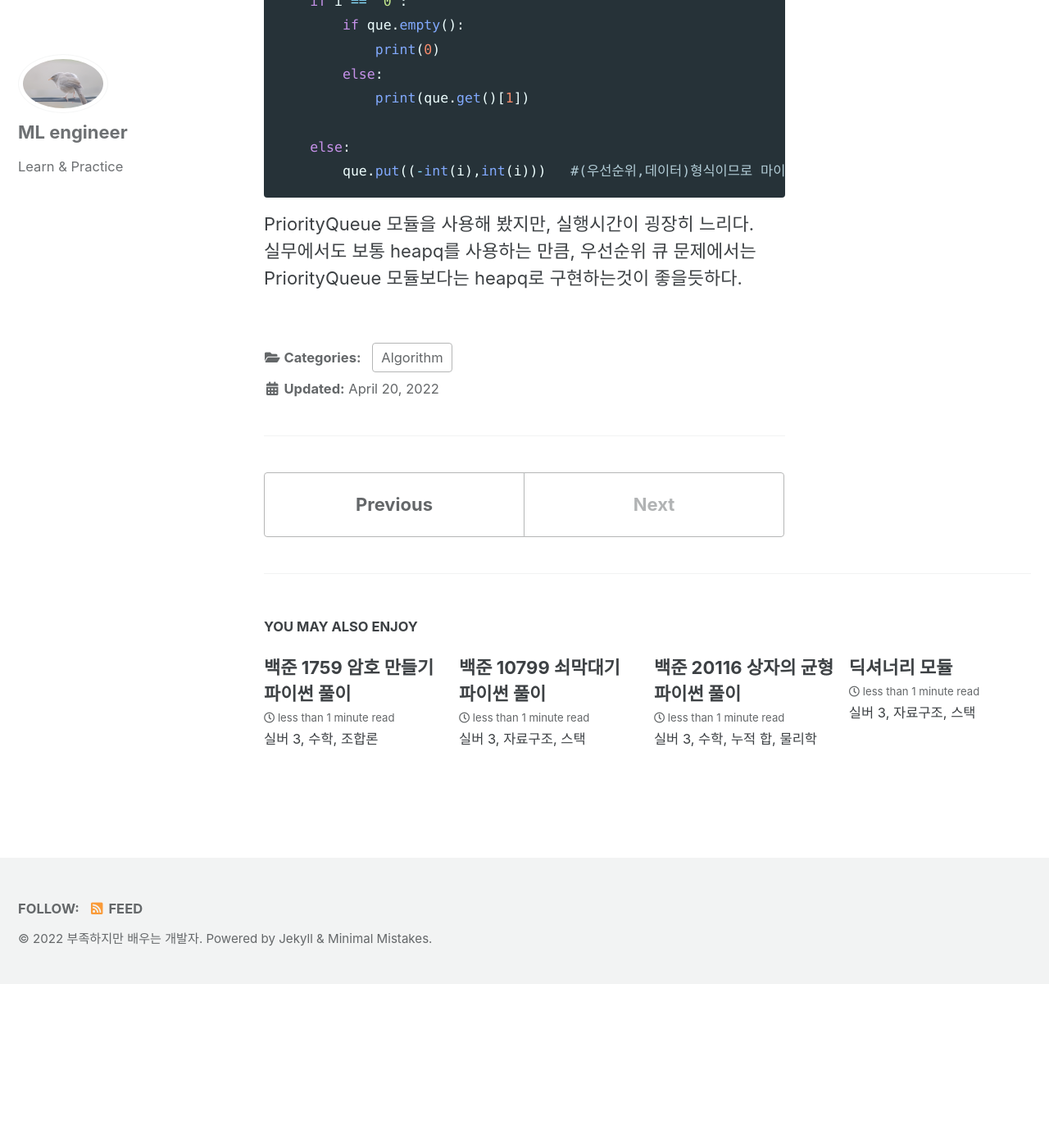
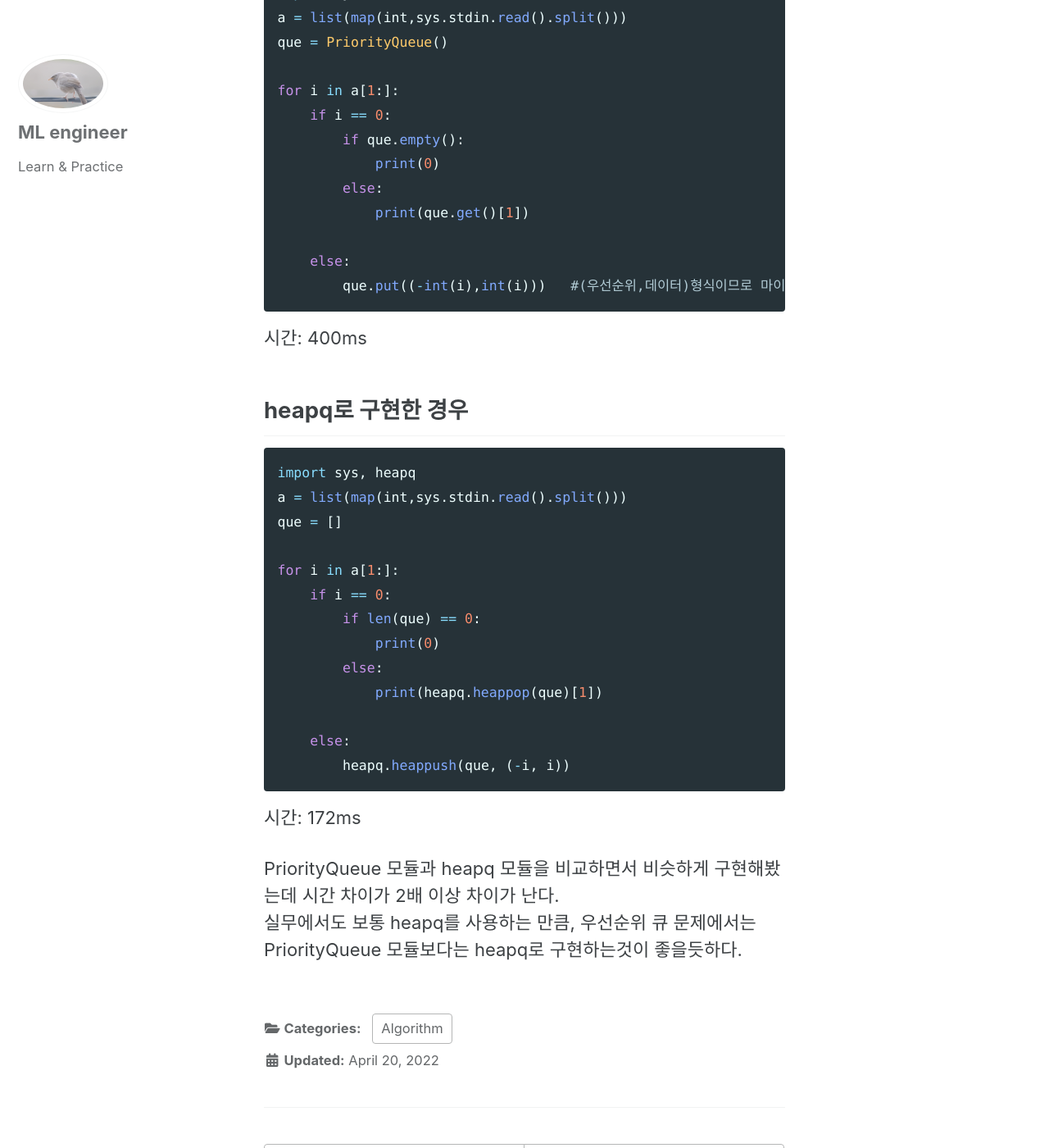
Before and after one commit to Donghee4/Donghee4.github.io, a Jekyll site: the page built from _posts/2022-04-20-53.md, in a window 1280 px wide and 1400 px high, scrolled down 495 px. Shown: the whole window at 82% size. Built offline with Jekyll 4.4.1, drawn with Linux system fonts in a browser that asks for light colours; cached includes are drawn as plain includes; before the commit the page ends 1695 px from its top, so only the background shows below that; some of the changed text lies outside the part shown.

Commit message:
heapq, priorityqueue 비교

````diff
--- a/_posts/2022-04-20-53.md
+++ b/_posts/2022-04-20-53.md
@@ -1,18 +1,19 @@
 ---
 layout: single
 categories: Algorithm
-title: "백준 11279 최대 힙 파이썬 풀이"
+title: "백준 11279 최대 힙 파이썬 풀이 및 heapq, PriorityQueue 비교"
 ---
 #### 실버 2, 자료구조, 우선순위 큐
 
+## PriorityQueue 로 구현한 경우
 ```py
 from queue import PriorityQueue
 import sys
-a = sys.stdin.read().split()
+a = list(map(int,sys.stdin.read().split()))
 que = PriorityQueue()
 
 for i in a[1:]:
-    if i == '0':
+    if i == 0:
         if que.empty():
             print(0)
         else:
@@ -21,6 +22,25 @@ for i in a[1:]:
     else:
         que.put((-int(i),int(i)))   #(우선순위,데이터)형식이므로 마이너스값(-)을 붙여줘서 숫자가 클수록 우선순위가 높다
 ```
+시간: 400ms<br>
 
-PriorityQueue 모듈을 사용해 봤지만, 실행시간이 굉장히 느리다.<br>
+## heapq로 구현한 경우
+```py
+import sys, heapq
+a = list(map(int,sys.stdin.read().split()))
+que = []
+
+for i in a[1:]:
+    if i == 0:
+        if len(que) == 0:
+            print(0)
+        else:
+            print(heapq.heappop(que)[1])
+
+    else:
+        heapq.heappush(que, (-i, i))
+```
+시간: 172ms<br>
+
+PriorityQueue 모듈과 heapq 모듈을 비교하면서 비슷하게 구현해봤는데 시간 차이가 2배 이상 차이가 난다.<br>
 실무에서도 보통 heapq를 사용하는 만큼, 우선순위 큐 문제에서는 PriorityQueue 모듈보다는 heapq로 구현하는것이 좋을듯하다.<br>
````
